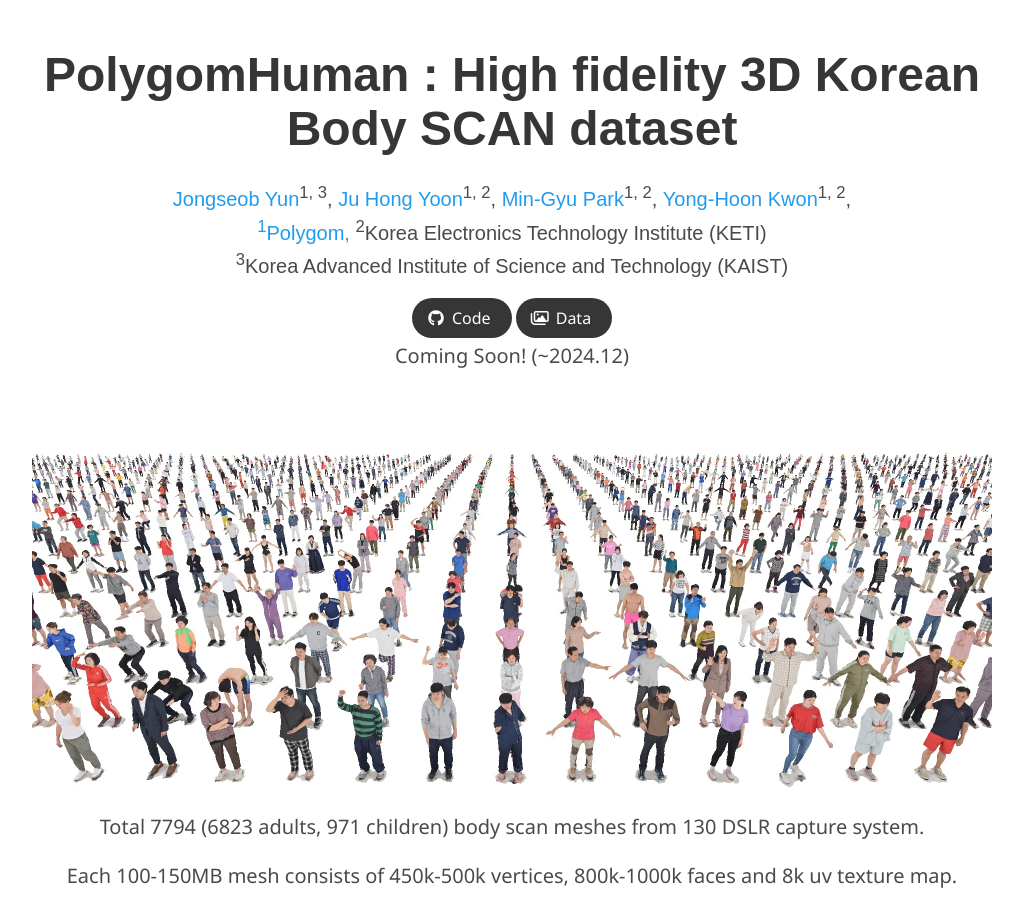
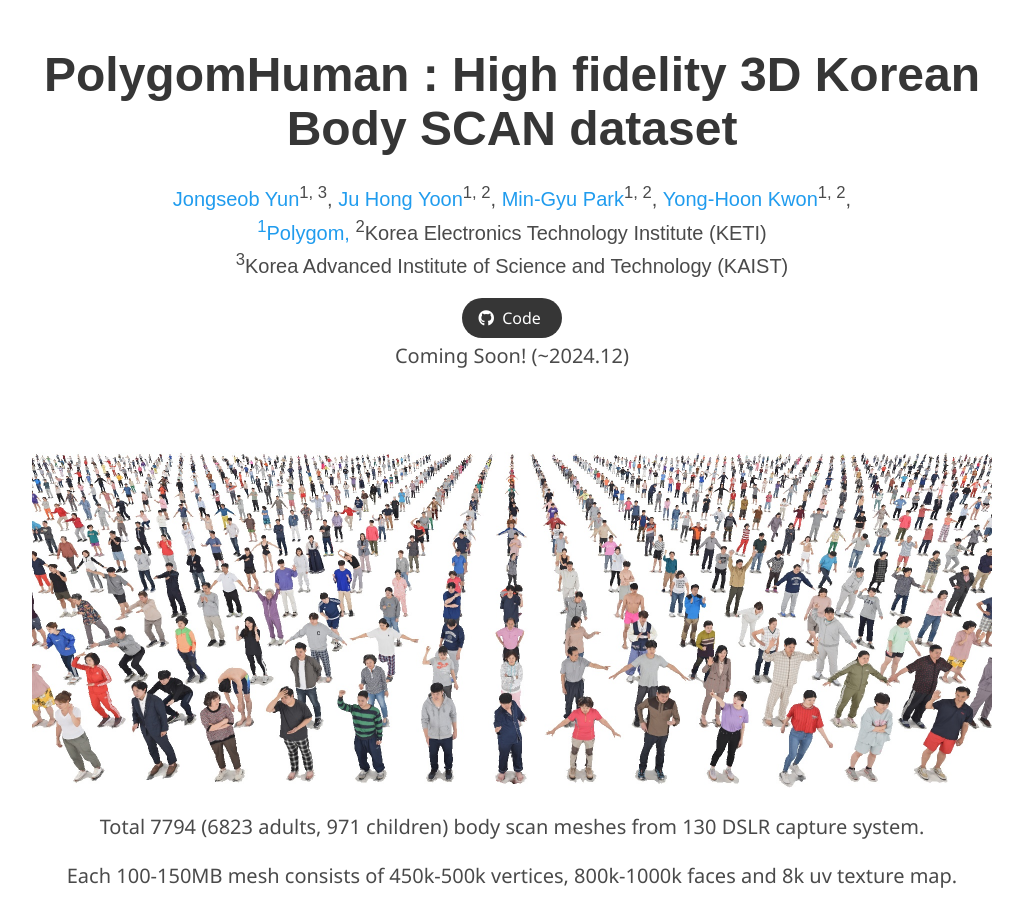
Before and after one commit to jseobyun/PolygomHumanPage, a plain HTML site: page index.html in a window 1280 px wide. Shown: the top 915 px of the page, without its empty margins (128-1151 px from the left). Drawn offline with nearby package versions, Linux system fonts and the light colour scheme; some icons are missing; a web font is replaced by a local one.

Commit message:
data link deleted

```diff
--- a/index.html
+++ b/index.html
@@ -84,15 +84,15 @@
                   </a>
               </span>
               <!-- Dataset Link. -->
-              <span class="link-block">
-                <a href="https://github.com/jseobyun/PolygomHuman"
-                   class="external-link button is-normal is-rounded is-dark">
-                  <span class="icon">
-                      <i class="far fa-images"></i>
-                  </span>
-                  <span>Data</span>
-                  </a>
-              </span>
+<!--              <span class="link-block">-->
+<!--                <a href="https://github.com/jseobyun/PolygomHuman"-->
+<!--                   class="external-link button is-normal is-rounded is-dark">-->
+<!--                  <span class="icon">-->
+<!--                      <i class="far fa-images"></i>-->
+<!--                  </span>-->
+<!--                  <span>Data</span>-->
+<!--                  </a>-->
+<!--              </span>-->
             </div>
             <h2 class="subtitle has-text-centered">
             Coming Soon! (~2024.12)
```
